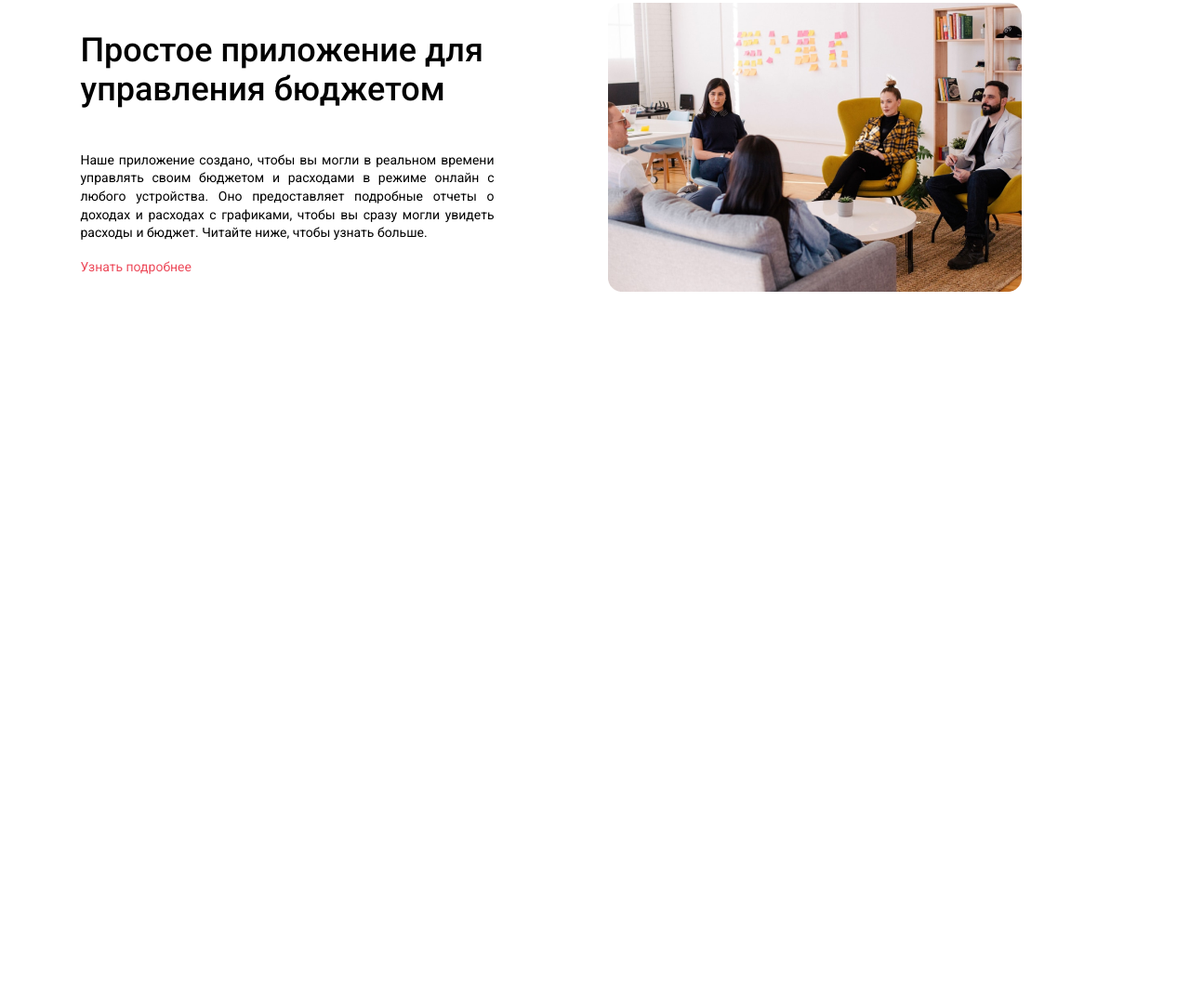
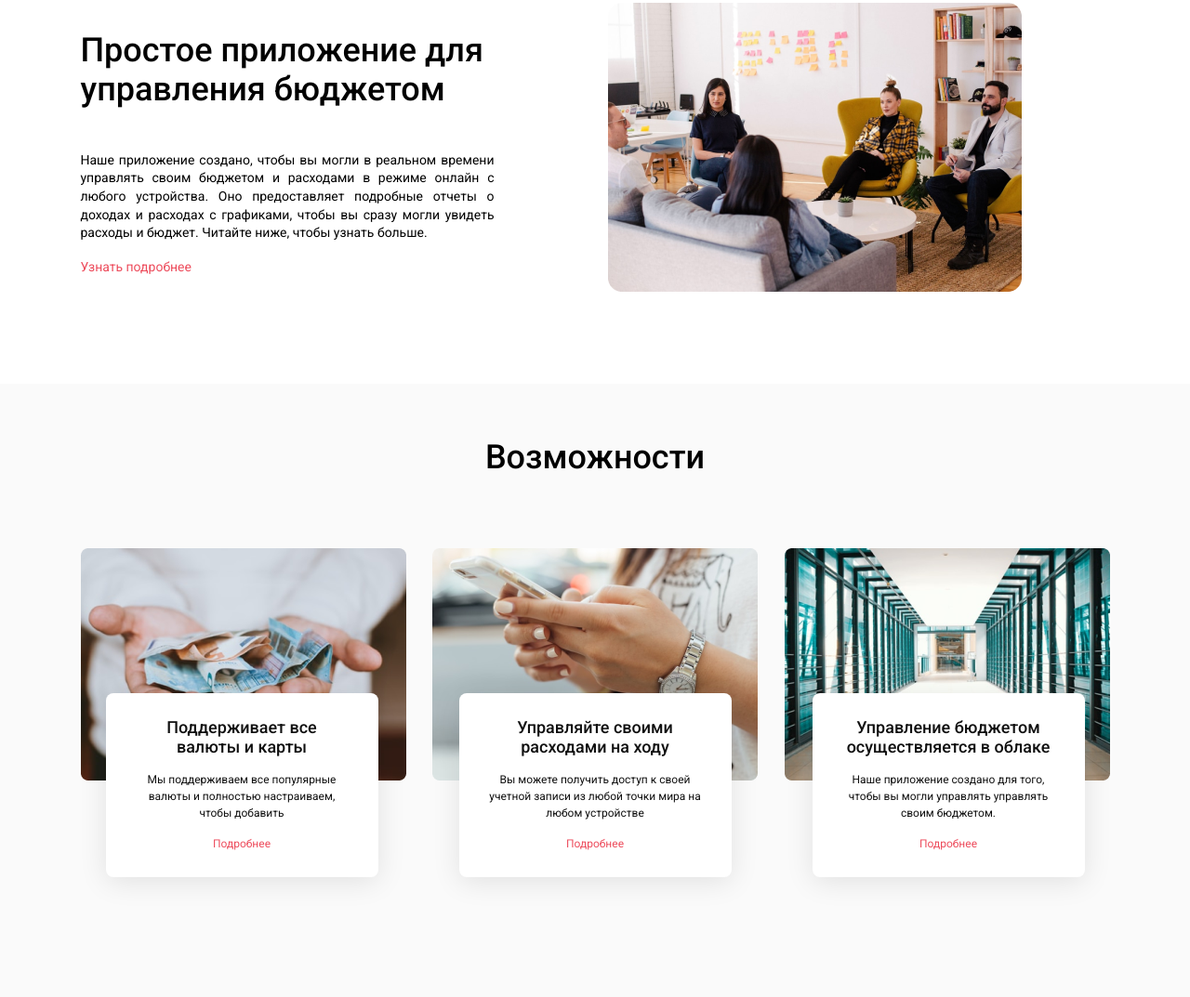
Before and after one commit to Antroks/CloudBudget, a plain HTML site: page index.html in a window 1280 px wide. Shown: the part 873-1946 px from the top of the page at 93% size. Before the commit the page ends 1286 px from the top, so only its background shows below. Drawn offline with Linux system fonts and the light colour scheme.

Commit message:
add opportunities

```diff
--- a/css/style.css
+++ b/css/style.css
@@ -159,6 +159,7 @@ body {
 }
 .app__flex-item {
 }
+
 .text-h2 {
     font-size: 36px;
     font-weight: 500;
@@ -181,3 +182,75 @@ body {
 .app-img {
     margin-right: 95px;
 }
+
+.opportunities {
+    padding-top: 58px;
+    padding-bottom: 229px;
+    background-color: #FAFAFA;
+    height: 660px;
+}
+.opportunities .text-h2 {
+    margin: 0 auto;
+    text-align: center;
+    margin-bottom: 77px;
+
+}
+.opportunities__flex {
+    position: relative;
+    display: flex;
+    justify-content: space-between;
+}
+.opportunities__flex-item {
+}
+
+.opportunities-img {
+    position: relative;
+}
+.opportunities-text {
+    margin: 0;
+    position: absolute;
+    bottom: -100px;
+    left: 27px;
+    padding: 26px 32px;
+    width: 293px;
+    height: 198px;
+    background-color: #fff;
+    border-radius: 8px;
+    box-shadow: 0px 5px 30px 0px rgba(0, 0, 0, 0.1);
+}
+
+.opportunities-text-sec {
+    left: 407px;
+}
+
+.opportunities-text-thr {
+    left: 787px;
+}
+
+
+.opportunities .text-h3 {
+    margin: 0;
+    text-align: center;
+    font-size: 18px;
+    font-weight: 500;
+    color: #101010;
+    margin-bottom: 16px;
+}
+.opportunities .text-p {
+    margin: 0;
+    max-width: 229px;
+    line-height: 150%;
+    text-align: center;
+    font-size: 12px;
+    font-weight: 400;
+    margin-bottom: 17px;
+    color: #101010;
+}
+.opportunities-btn {
+    display: block;
+    text-align: center;
+    color: #ed4C5C;
+    font-size: 12px;
+    font-weight: 400;
+    text-decoration: none;
+}
--- a/index.html
+++ b/index.html
@@ -56,5 +56,40 @@
             </div>
         </div>
     </section>
+    <section class="opportunities">
+        <div class="container">
+            <h2 class="text-h2">Возможности</h2>
+
+            <div class="opportunities__flex">
+                <div class="opportunities__flex-item">
+                    <img src="img/pic_sec_2.png" alt="" class="opportunities-img">
+                    <div class="opportunities-text">
+                        <h3 class="text-h3">Поддерживает все валюты и карты</h3>
+                        <p class="text-p">Мы поддерживаем все популярные валюты и полностью настраиваем, чтобы добавить</p>
+                        <a href="#" class="opportunities-btn">Подробнее</a>
+                    </div>
+                </div>
+
+                <div class="opportunities__flex-item">
+                    <img src="img/pic_sec_2.2.png" alt="" class="opportunities-img">
+                    <div class="opportunities-text opportunities-text-sec">
+                        <h3 class="text-h3">Управляйте своими расходами на ходу</h3>
+                        <p class="text-p">Вы можете получить доступ к своей учетной записи из любой точки мира на любом устройстве</p>
+                        <a href="#" class="opportunities-btn">Подробнее</a>
+                    </div>
+                </div>
+
+                <div class="opportunities__flex-item">
+                    <img src="img/pic_sec_2.3.png" alt="" class="opportunities-img">
+                    <div class="opportunities-text opportunities-text-thr">
+                        <h3 class="text-h3">Управление бюджетом осуществляется в облаке</h3>
+                        <p class="text-p">Наше приложение создано для того, чтобы вы могли управлять управлять своим бюджетом. </p>
+                        <a href="#" class="opportunities-btn">Подробнее</a>
+                    </div>
+                </div>
+            </div>
+
+        </div>
+    </section>
 </body>
 </html>
```
